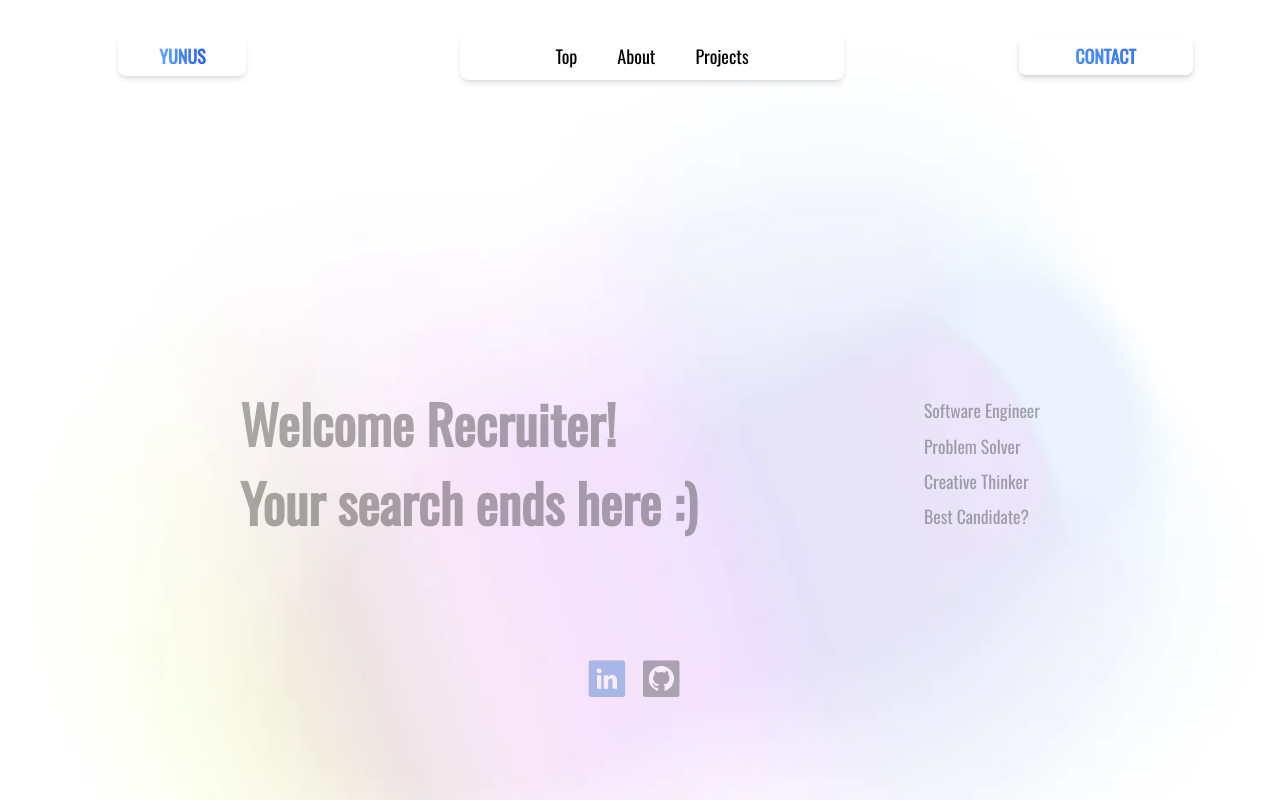
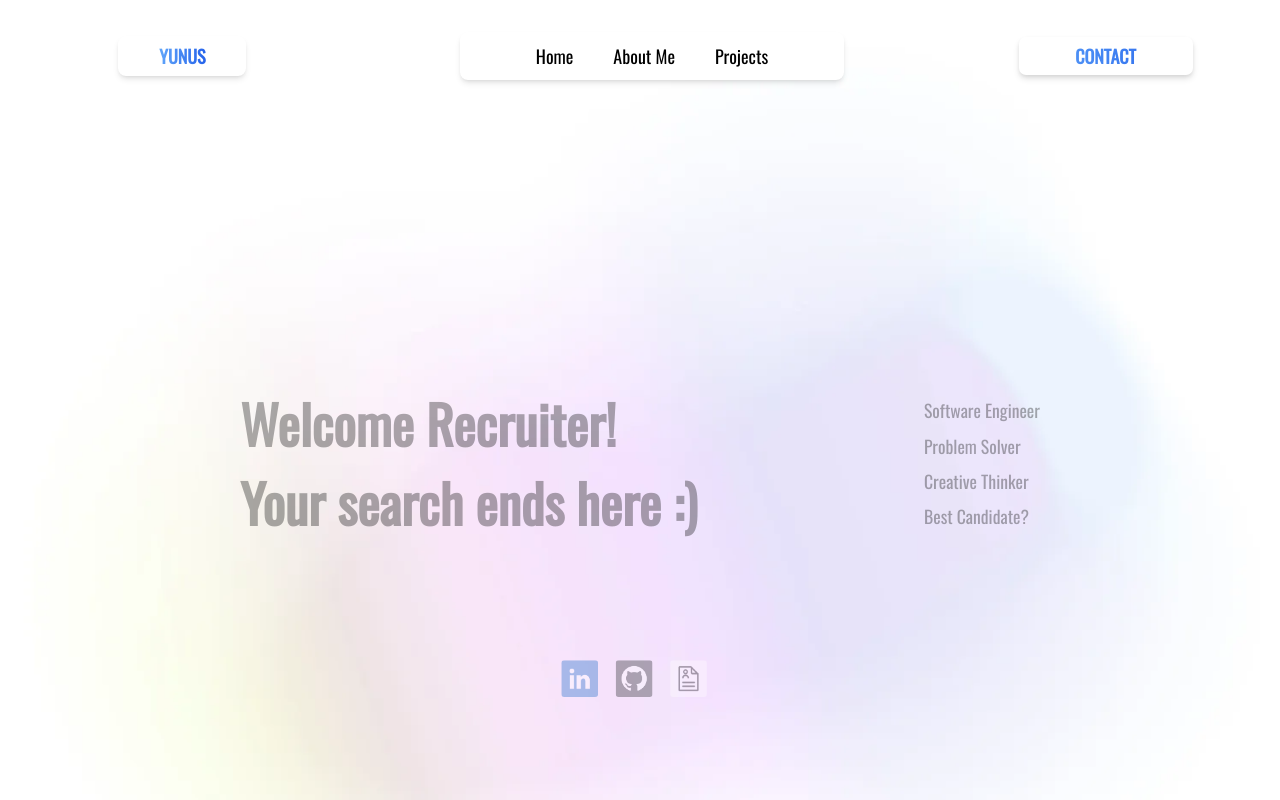
Before and after one commit to ykunus/MyPortfolio, a Next.js app: page / in a window 1280 px wide. Shown: the top 800 px of the page. Built offline with nearby package versions, Linux system fonts and the light colour scheme.

Commit message:
fixed one document error by usinf <a> isntead od document, no need for document, also changed nav bar

```diff
--- a/src/app/components/navbar.tsx
+++ b/src/app/components/navbar.tsx
@@ -128,7 +128,7 @@ const Navbar = () => {
             </button>
 
             <ul className="hidden lg:flex gap-6 lg:gap-10 justify-center rounded-lg bg-white items-center shadow-md w-96 h-12 ml-10">
-              {['top', 'about', 'projects'].map((section) => (
+              {['Home', 'About Me', 'Projects'].map((section) => (
                 <button
                   key={section}
                   onClick={() => scrollToSection(section)}
--- a/src/app/pages/header.tsx
+++ b/src/app/pages/header.tsx
@@ -115,25 +115,25 @@ const header = () => {
                         />
                     </button>
                 </li>
-                {/* <li>
+                <li>
                     <button className="rounded-full hover:opacity-80 transition-opacity flex items-center justify-center">
+                        <a
+                        className="rounded-full hover:opacity-80 transition-opacity flex items-center justify-center"
+                        href="/Yunus_Kocaman_Resume_2025_Feb_05_latest.pdf"
+                        download="Yunus_Kocaman_Resume_2025_Feb_05_latest.pdf"
+                        target="_blank"
+                        rel="noopener noreferrer"
+                        >
                             <Image
-                            src="/resume-favicon .png"
-                            onClick={() => {
-                                const link = document.createElement('a');
-                                link.href = '/Yunus_Kocaman_Resume_2025_Feb_05_latest.pdf';
-                                link.download = '/Yunus_Kocaman_Resume_2025_Feb_05_latest.pdf';
-                                document.body.appendChild(link);
-                                link.click();
-                                document.body.removeChild(link);
-                            }}
+                                src="/resume-favicon .png"  // Make sure there’s no extra space in the filename!
                                 alt="Download Resume"
                                 width={50}
                                 height={50}
                                 className="lg:rounded"
                             />
+                        </a>
                     </button>
-                </li> */}
+                </li>
             </ul>
         </motion.div>
     </div>
```
Lines whose indentation alone changed are shown as unchanged.
